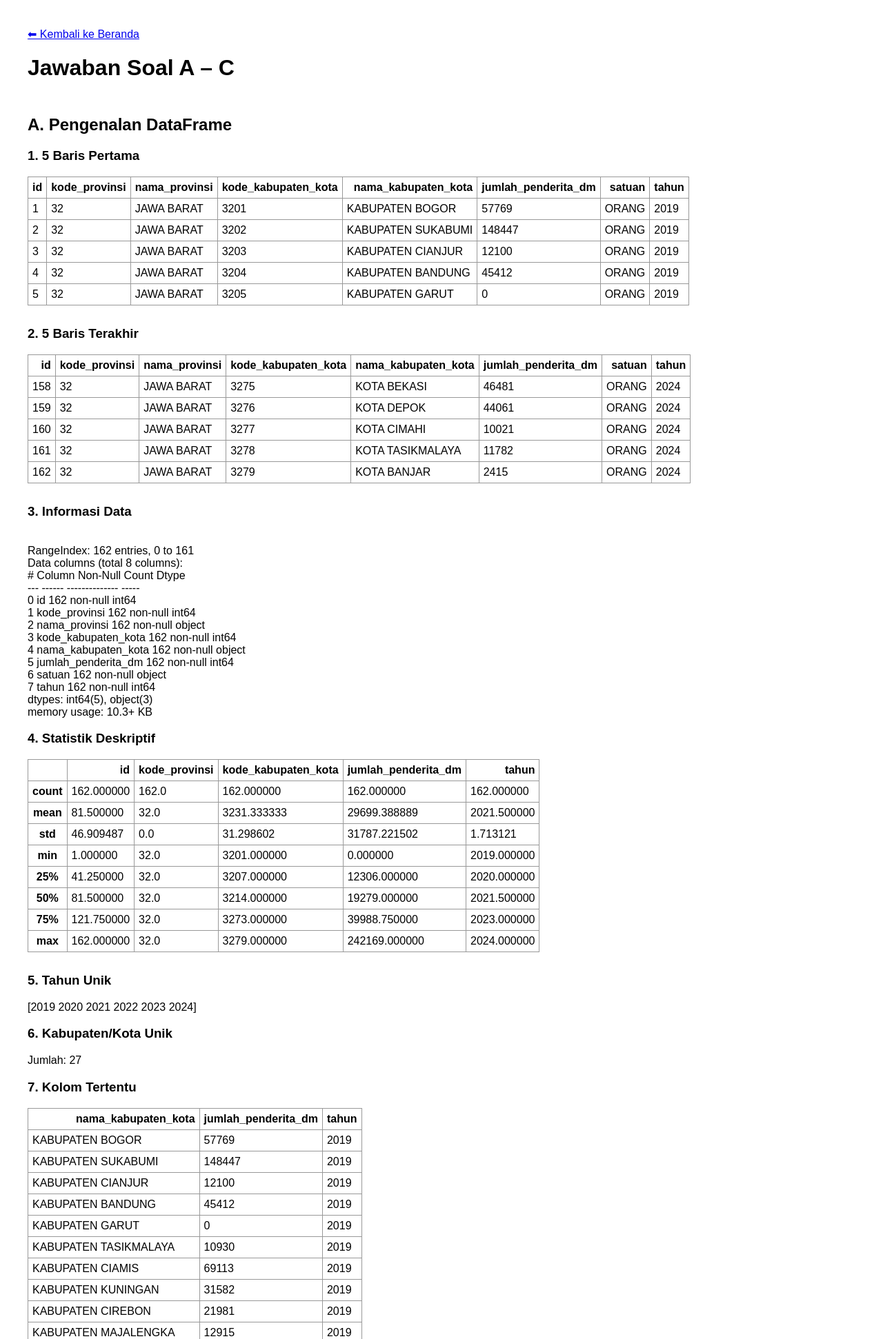
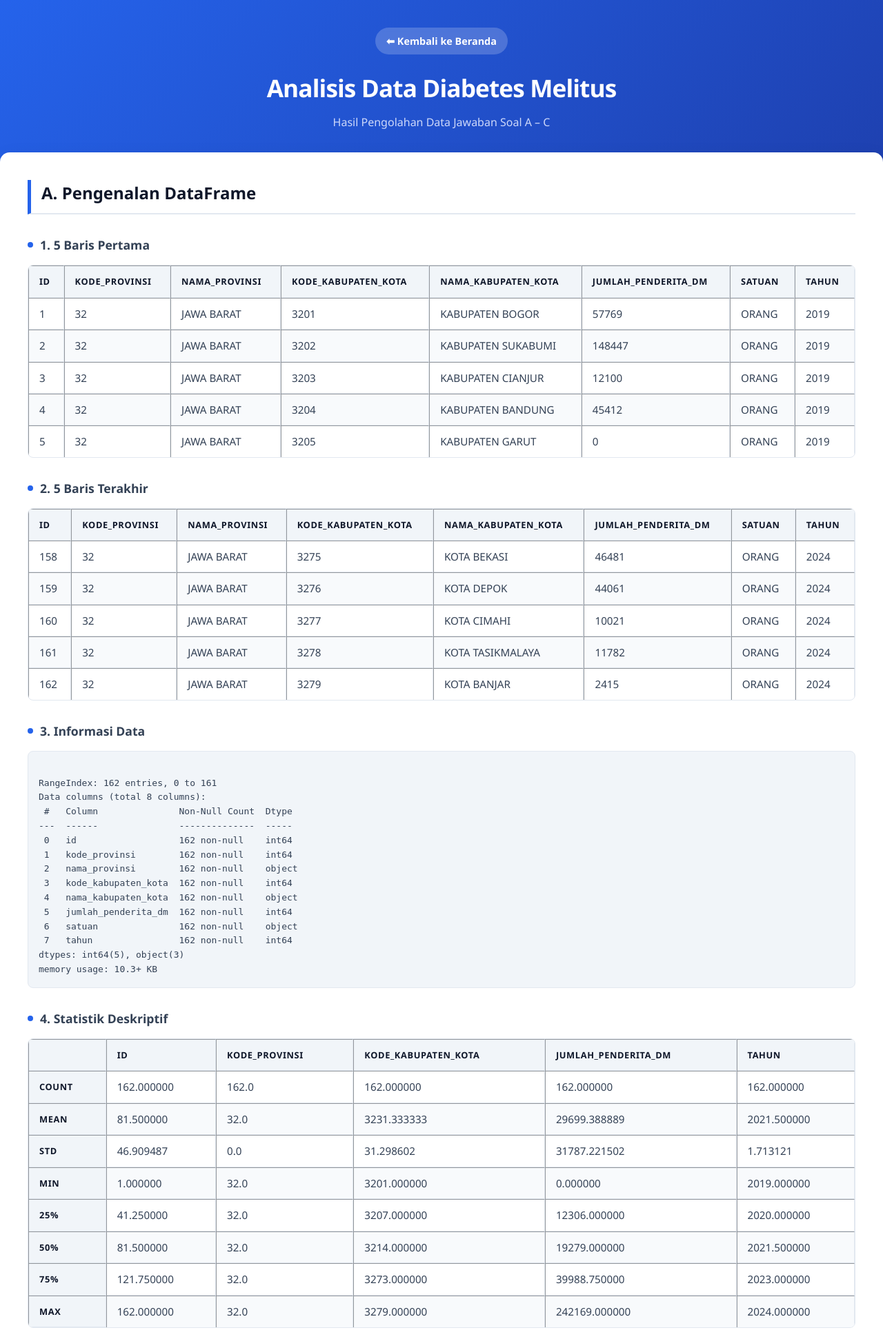
Before and after one commit to mr-kar/klmpk_pemdas, a Flask app: page /soal-ac in a window 1280 px wide; the page is wider, and only the part inside the window is pictured. Shown: the top 1942 px of that part at 69% size. Run offline with Flask 3, Linux system fonts and the light colour scheme.

Commit message:
Update halaman soal AC dari branch richie

```diff
--- a/templates/soal_ac.html
+++ b/templates/soal_ac.html
@@ -1,21 +1,180 @@
 <!DOCTYPE html>
 <html>
     <head>
-        <title>Jawaban Soal A–C</title>
+        <title>Jawaban Soal A–C | Analisis DM</title>
         <style>
-        body { font-family: Arial; margin: 40px; }
-        table { border-collapse: collapse; margin-bottom: 30px; }
-        th, td { border: 1px solid #999; padding: 6px; }
-        h2 { margin-top: 50px; }
+            :root {
+                --primary: #2563eb;
+                --secondary: #0f172a;
+                --bg-color: #f8fafc;
+                --text-color: #334155;
+                --card-bg: #ffffff;
+                --border-color: #e2e8f0;
+                --highlight: #eff6ff;
+                --border-radius: 14px;
+            }
+
+            body {
+                font-family: 'Segoe UI', system-ui, -apple-system, sans-serif;
+                background-color: var(--bg-color);
+                color: var(--text-color);
+                margin: 0;
+                padding: 0;
+                line-height: 1.6;
+            }
+
+            header {
+                background: linear-gradient(135deg, #2563eb, #1e40af);
+                color: white;
+                padding: 40px 20px 80px 20px;
+                text-align: center;
+                box-shadow: 0 4px 6px -1px rgba(0, 0, 0, 0.1);
+            }
+
+            h1 {
+                margin: 0;
+                font-size: 2.2rem;
+                font-weight: 700;
+                letter-spacing: -0.025em;
+            }
+
+            .subtitle {
+                color: #e0e7ff;
+                margin-top: 10px;
+                font-size: 1rem;
+                opacity: 0.9;
+            }
+
+            .btn-back {
+                display: inline-block;
+                background-color: rgba(255, 255, 255, 0.2);
+                color: white;
+                padding: 8px 16px;
+                border-radius: 50px;
+                text-decoration: none;
+                font-size: 0.9rem;
+                font-weight: 600;
+                margin-bottom: 20px;
+                transition: all 0.3s ease;
+                backdrop-filter: blur(5px);
+            }
+
+            .btn-back:hover {
+                background-color: rgba(255, 255, 255, 1);
+                color: var(--primary);
+            }
+
+            .container {
+                max-width: 1500px;
+                background-color: var(--card-bg);
+                margin: -50px auto 50px auto;
+                padding: 40px;
+                border-radius: var(--border-radius);
+                box-shadow: 0 10px 30px rgba(0, 0, 0, 0.08);
+                position: relative;
+            }
+
+            h2 {
+                color: var(--secondary);
+                border-bottom: 2px solid var(--border-color);
+                padding-bottom: 10px;
+                margin-top: 50px;
+                font-size: 1.5rem;
+                border-left: 5px solid var(--primary);
+                padding-left: 15px;
+            }
+
+            h2:first-of-type {
+                margin-top: 0;
+            }
+
+            h3 {
+                color: var(--text-color);
+                font-size: 1.1rem;
+                margin-top: 30px;
+                margin-bottom: 15px;
+                font-weight: 600;
+                display: flex;
+                align-items: center;
+            }
+
+            h3::before {
+                content: '';
+                display: inline-block;
+                width: 8px;
+                height: 8px;
+                background-color: var(--primary);
+                border-radius: 50%;
+                margin-right: 10px;
+            }
+
+            table {
+                width: 100%;
+                border-collapse: separate;
+                border-spacing: 0;
+                margin-bottom: 20px;
+                font-size: 0.95rem;
+                border: 1px solid var(--border-color);
+                border-radius: 8px;
+                overflow: hidden;
+            }
+
+            th {
+                background-color: #f1f5f9;
+                color: var(--secondary);
+                font-weight: 700;
+                text-transform: uppercase;
+                font-size: 0.8rem;
+                letter-spacing: 0.05em;
+                padding: 12px 15px;
+                text-align: left;
+                border-bottom: 1px solid var(--border-color);
+            }
+
+            td {
+                padding: 10px 15px;
+                border-bottom: 1px solid var(--border-color);
+                color: var(--text-color);
+            }
+
+            tr:nth-child(even) {
+                background-color: #f8fafc;
+            }
+
+            tr:last-child td {
+                border-bottom: none;
+            }
+
+            tr:hover {
+                background-color: var(--highlight);
+            }
+
+            p {
+                display: inline-block;
+                background-color: var(--highlight);
+                color: var(--primary);
+                padding: 10px 20px;
+                border-radius: 8px;
+                font-weight: 600;
+                border: 1px solid #dbeafe;
+                margin: 0;
+                font-family: monospace;
+                font-size: 1rem;
+            }
         </style>
     </head>
     <body>
 
-        <a href="/">⬅ Kembali ke Beranda</a>
+        <header>
+            <a href="/" class="btn-back">⬅ Kembali ke Beranda</a>
+            <h1>Analisis Data Diabetes Melitus</h1>
+            <div class="subtitle">Hasil Pengolahan Data Jawaban Soal A – C</div>
+        </header>
 
-        <h1>Jawaban Soal A – C</h1>
+        <div class="container">
 
             <h2>A. Pengenalan DataFrame</h2>
+
             <h3>1. 5 Baris Pertama</h3>
             {{ head | safe }}
 
@@ -23,7 +182,9 @@
             {{ tail | safe }}
 
             <h3>3. Informasi Data</h3>
-        <p>{{ info_df | safe }}</p>
+            <div style="background: #f1f5f9; padding: 15px; border-radius: 8px; border: 1px solid #e2e8f0; overflow-x: auto;">
+                <pre style="margin: 0; font-family: monospace; color: #334155;">{{ info_df | safe }}</pre>
+            </div>
 
             <h3>4. Statistik Deskriptif</h3>
             {{ describe | safe }}
@@ -38,6 +199,7 @@
             {{ kolom_tertentu | safe }}
 
             <h2>B. Filtering & Sorting</h2>
+
             <h3>8. Data Tahun 2019</h3>
             {{ data_2019 | safe }}
 
@@ -57,6 +219,7 @@
             {{ bogor | safe }}
 
             <h2>C. Agregasi & Transformasi</h2>
+
             <h3>14. Total per Tahun</h3>
             {{ total_per_tahun | safe }}
 
@@ -64,8 +227,10 @@
             {{ rata_kab | safe }}
 
             <h3>16. Tertinggi & Terendah</h3>
-        <p>Tertinggi: {{ kab_tertinggi }}</p>
-        <p>Terendah: {{ kab_terendah }}</p>
+            <div style="display: flex; gap: 10px; flex-wrap: wrap;">
+                <p>📈 Tertinggi: {{ kab_tertinggi }}</p>
+                <p>📉 Terendah: {{ kab_terendah }}</p>
+            </div>
 
             <h3>17. Kategori DM</h3>
             {{ kategori_table | safe }}
@@ -76,5 +241,7 @@
             <h3>19. Tabel Ringkas</h3>
             {{ ringkasan | safe }}
 
+        </div>
     </body>
 </html>
+<!-- richie -->
```
Lines whose indentation alone changed are shown as unchanged.
